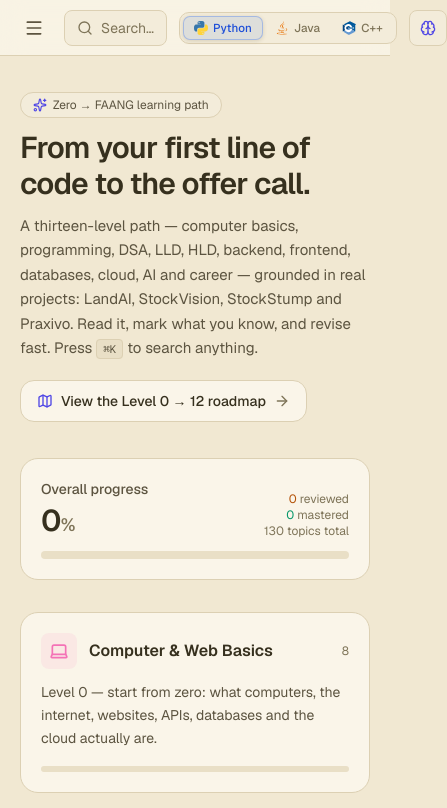
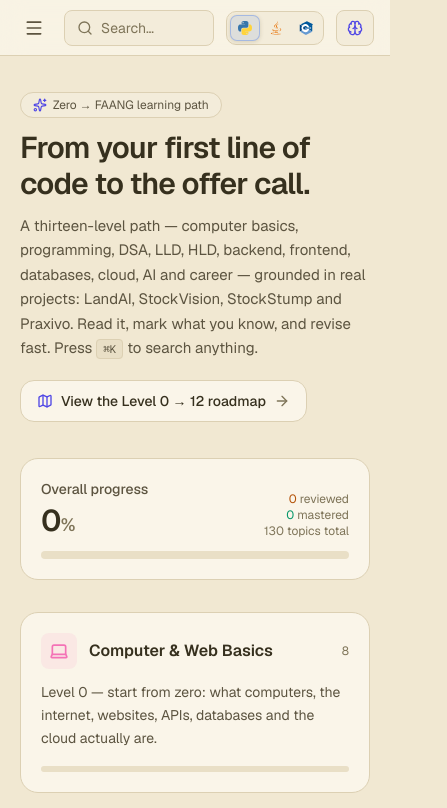
Before and after one commit to nitesh-raut26/prepdeck, a Next.js app: page / in a window 390 px wide. Shown: the top 808 px of the page, 447 px wide, since content can reach past the window. Built offline with nearby package versions, Linux system fonts and the light colour scheme.

Commit message:
style: add global CSS utilities for design-drill cards, animations, and token-bucket viz

```diff
--- a/src/app/globals.css
+++ b/src/app/globals.css
@@ -256,6 +256,30 @@
   letter-spacing: 0.01em;
 }
 
+/* On phones the topbar is tight (menu + search + switcher + review), so the
+   language switcher collapses to icon-only chips. Labels stay in the a11y
+   tree (visually hidden, not display:none) so screen readers still get them. */
+@media (max-width: 767px) {
+  .lang-btn {
+    padding: 5px 7px;
+    gap: 0;
+  }
+  .lang-label {
+    position: absolute;
+    width: 1px;
+    height: 1px;
+    padding: 0;
+    margin: -1px;
+    overflow: hidden;
+    clip: rect(0, 0, 0, 0);
+    white-space: nowrap;
+    border: 0;
+  }
+  .lang-switcher-skeleton {
+    width: 96px;
+  }
+}
+
 /* ── Language Coverage Notice ─────────────────────────────── */
 .lang-coverage-notice {
   display: flex;
```
